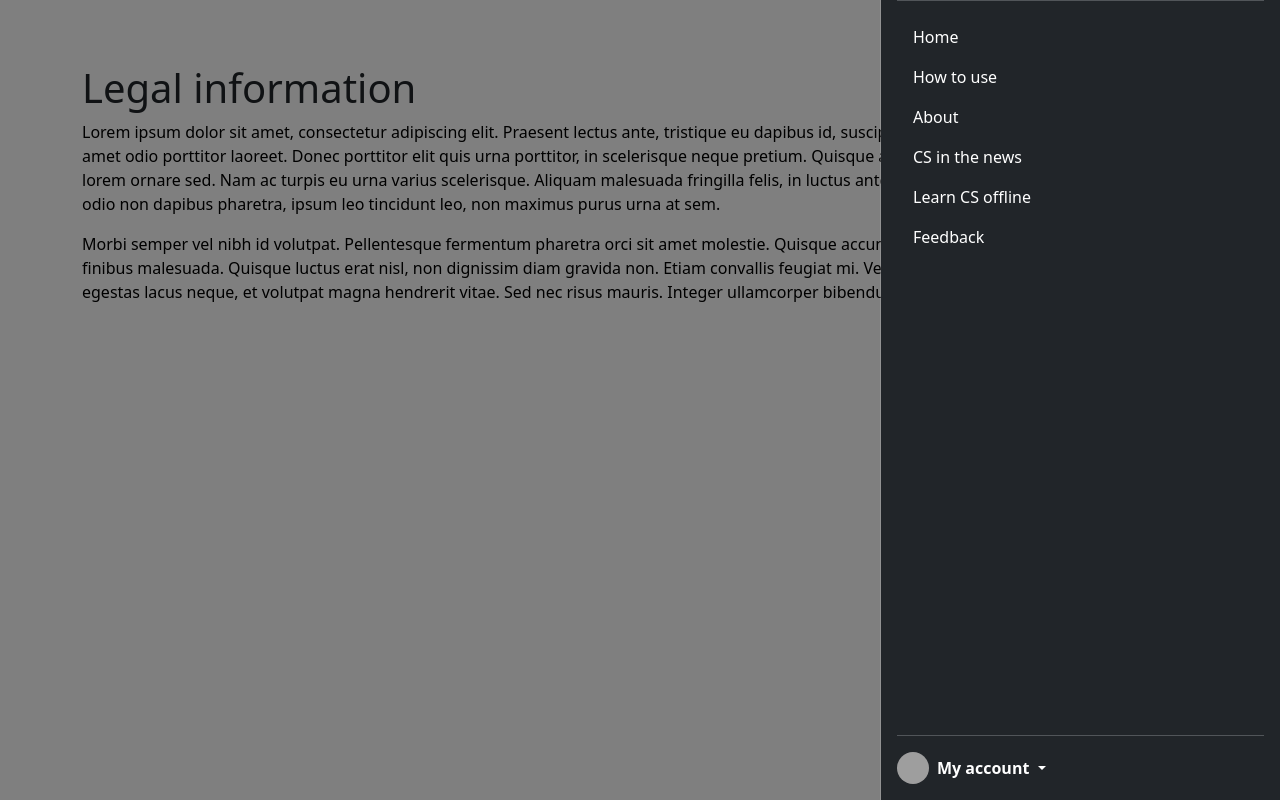
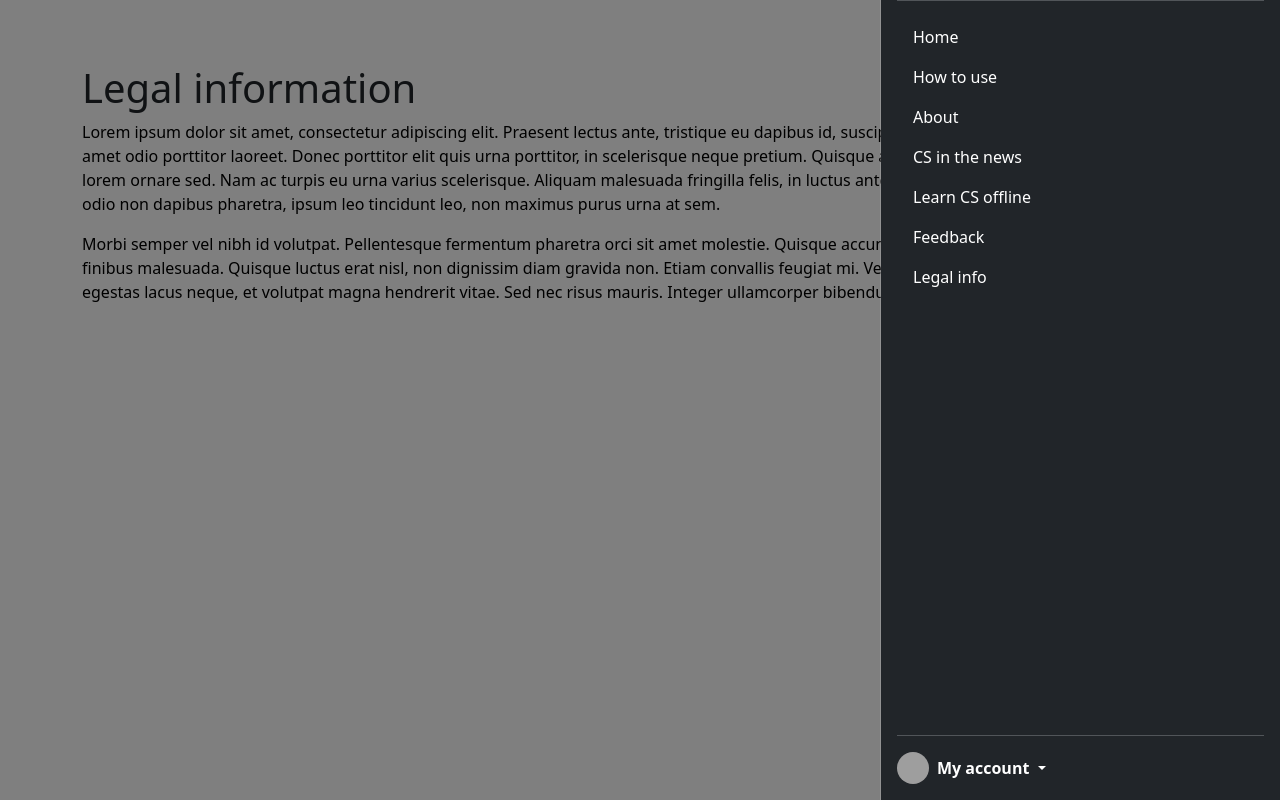
Before and after one commit to MissClickalot/ai-powered-cs-learning-portal, a Flask app: page /legal in a window 1280 px wide, after a click that opens the changed part. Run offline with Flask 3, Linux system fonts and the light colour scheme; some libraries are stand-ins or nearby versions; grey boxes are pictures that could not be loaded.

Commit message:
Update pages to include route to /legal in sidebar.

```diff
--- a/templates/about.html
+++ b/templates/about.html
@@ -60,6 +60,7 @@
                     <li class="nav-item"><a class="nav-link link-body-emphasis" href="/news">CS in the news</a></li>
                     <li class="nav-item"><a class="nav-link link-body-emphasis" href="/learn-offline">Learn CS offline</a></li>
                     <li class="nav-item"><a class="nav-link link-body-emphasis" href="/feedback">Feedback</a></li>
+                    <li class="nav-item"><a class="nav-link link-body-emphasis" href="/legal">Legal info</a></li>
                 </ul>
             </div>
 
--- a/templates/feedback.html
+++ b/templates/feedback.html
@@ -89,6 +89,7 @@
                     <li class="nav-item"><a class="nav-link link-body-emphasis" href="/news">CS in the news</a></li>
                     <li class="nav-item"><a class="nav-link link-body-emphasis" href="/learn-offline">Learn CS offline</a></li>
                     <li class="nav-item"><a class="nav-link link-body-emphasis" href="/feedback">Feedback</a></li>
+                    <li class="nav-item"><a class="nav-link link-body-emphasis" href="/legal">Legal info</a></li>
                 </ul>
             </div>
             <!-- User Account Dropdown -->
--- a/templates/history.html
+++ b/templates/history.html
@@ -57,6 +57,7 @@
                     <li class="nav-item"><a class="nav-link link-body-emphasis" href="/news">CS in the news</a></li>
                     <li class="nav-item"><a class="nav-link link-body-emphasis" href="/learn-offline">Learn CS offline</a></li>
                     <li class="nav-item"><a class="nav-link link-body-emphasis" href="/feedback">Feedback</a></li>
+                    <li class="nav-item"><a class="nav-link link-body-emphasis" href="/legal">Legal info</a></li>
                 </ul>
             </div>
             <!-- User Account Dropdown -->
--- a/templates/how-to-use.html
+++ b/templates/how-to-use.html
@@ -63,6 +63,7 @@
                     <li class="nav-item"><a class="nav-link link-body-emphasis" href="/news">CS in the news</a></li>
                     <li class="nav-item"><a class="nav-link link-body-emphasis" href="/learn-offline">Learn CS offline</a></li>
                     <li class="nav-item"><a class="nav-link link-body-emphasis" href="/feedback">Feedback</a></li>
+                    <li class="nav-item"><a class="nav-link link-body-emphasis" href="/legal">Legal info</a></li>
                 </ul>
             </div>
             <!-- User Account Section -->
--- a/templates/index.html
+++ b/templates/index.html
@@ -94,6 +94,7 @@
                         <li class="nav-item"><a class="nav-link link-body-emphasis" href="/news">CS in the news</a></li>
                         <li class="nav-item"><a class="nav-link link-body-emphasis" href="/learn-offline">Learn CS offline</a></li>
                         <li class="nav-item"><a class="nav-link link-body-emphasis" href="/feedback">Feedback</a></li>
+                        <li class="nav-item"><a class="nav-link link-body-emphasis" href="/legal">Legal info</a></li>
                     </ul>
                 </div>
                 <!-- Account management -->
--- a/templates/learn-offline.html
+++ b/templates/learn-offline.html
@@ -55,6 +55,7 @@
                     <li class="nav-item"><a class="nav-link link-body-emphasis" href="/news">CS in the news</a></li>
                     <li class="nav-item"><a class="nav-link link-body-emphasis" href="/learn-offline">Learn CS offline</a></li>
                     <li class="nav-item"><a class="nav-link link-body-emphasis" href="/feedback">Feedback</a></li>
+                    <li class="nav-item"><a class="nav-link link-body-emphasis" href="/legal">Legal info</a></li>
                 </ul>
             </div>
 
--- a/templates/legal.html
+++ b/templates/legal.html
@@ -63,6 +63,7 @@
                     <li class="nav-item"><a class="nav-link link-body-emphasis" href="/news">CS in the news</a></li>
                     <li class="nav-item"><a class="nav-link link-body-emphasis" href="/learn-offline">Learn CS offline</a></li>
                     <li class="nav-item"><a class="nav-link link-body-emphasis" href="/feedback">Feedback</a></li>
+                    <li class="nav-item"><a class="nav-link link-body-emphasis" href="/legal">Legal info</a></li>
                 </ul>
             </div>
             <!-- User Account Section -->
--- a/templates/news.html
+++ b/templates/news.html
@@ -87,6 +87,7 @@
                     <li class="nav-item"><a class="nav-link link-body-emphasis" href="/news">CS in the news</a></li>
                     <li class="nav-item"><a class="nav-link link-body-emphasis" href="/learn-offline">Learn CS offline</a></li>
                     <li class="nav-item"><a class="nav-link link-body-emphasis" href="/feedback">Feedback</a></li>
+                    <li class="nav-item"><a class="nav-link link-body-emphasis" href="/legal">Legal info</a></li>
                 </ul>
             </div>
 
--- a/templates/profile.html
+++ b/templates/profile.html
@@ -75,6 +75,7 @@
                     <li class="nav-item"><a class="nav-link link-body-emphasis" href="/news">CS in the news</a></li>
                     <li class="nav-item"><a class="nav-link link-body-emphasis" href="/learn-offline">Learn CS offline</a></li>
                     <li class="nav-item"><a class="nav-link link-body-emphasis" href="/feedback">Feedback</a></li>
+                    <li class="nav-item"><a class="nav-link link-body-emphasis" href="/legal">Legal info</a></li>
                 </ul>
             </div>
 
--- a/templates/sign-in.html
+++ b/templates/sign-in.html
@@ -92,6 +92,7 @@
                     <li class="nav-item"><a class="nav-link link-body-emphasis" href="/news">CS in the news</a></li>
                     <li class="nav-item"><a class="nav-link link-body-emphasis" href="/learn-offline">Learn CS offline</a></li>
                     <li class="nav-item"><a class="nav-link link-body-emphasis" href="/feedback">Feedback</a></li>
+                    <li class="nav-item"><a class="nav-link link-body-emphasis" href="/legal">Legal info</a></li>
                 </ul>
             </div>
 
--- a/templates/sign-out.html
+++ b/templates/sign-out.html
@@ -66,6 +66,7 @@
                     <li class="nav-item"><a class="nav-link link-body-emphasis" href="/news">CS in the news</a></li>
                     <li class="nav-item"><a class="nav-link link-body-emphasis" href="/learn-offline">Learn CS offline</a></li>
                     <li class="nav-item"><a class="nav-link link-body-emphasis" href="/feedback">Feedback</a></li>
+                    <li class="nav-item"><a class="nav-link link-body-emphasis" href="/legal">Legal info</a></li>
                 </ul>
             </div>
 
```
